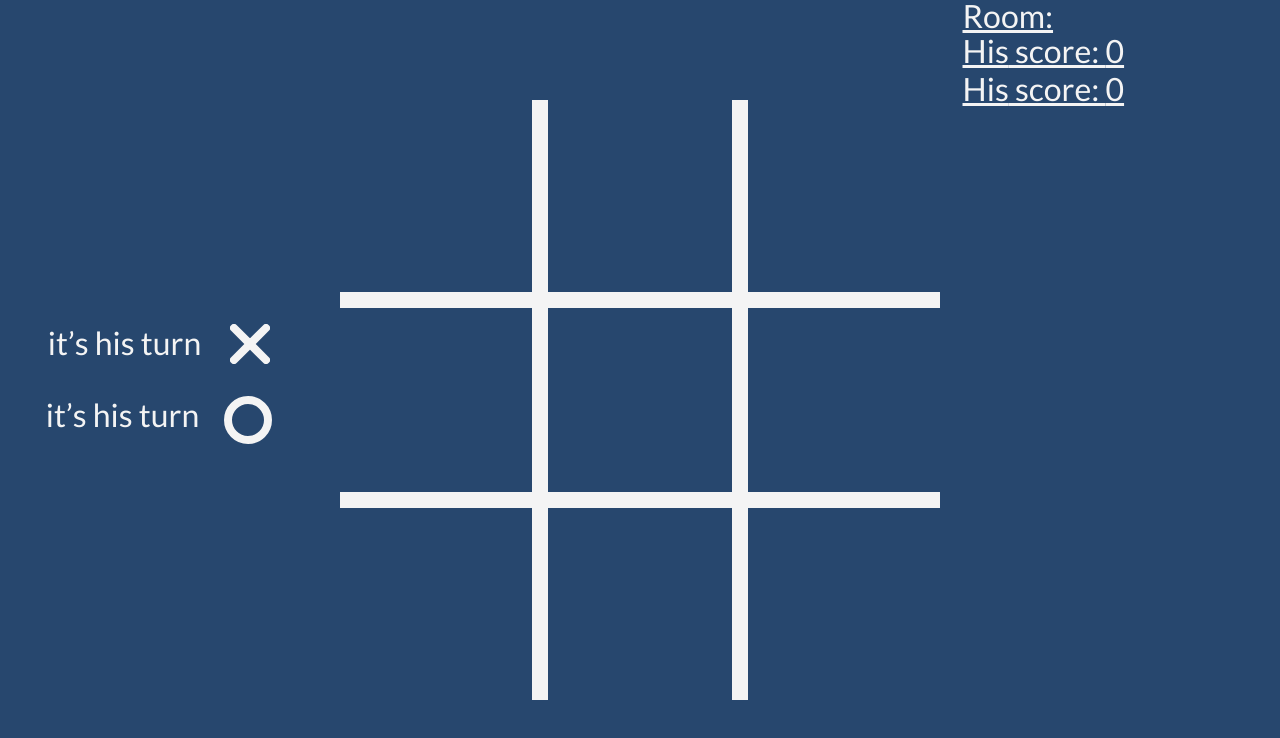
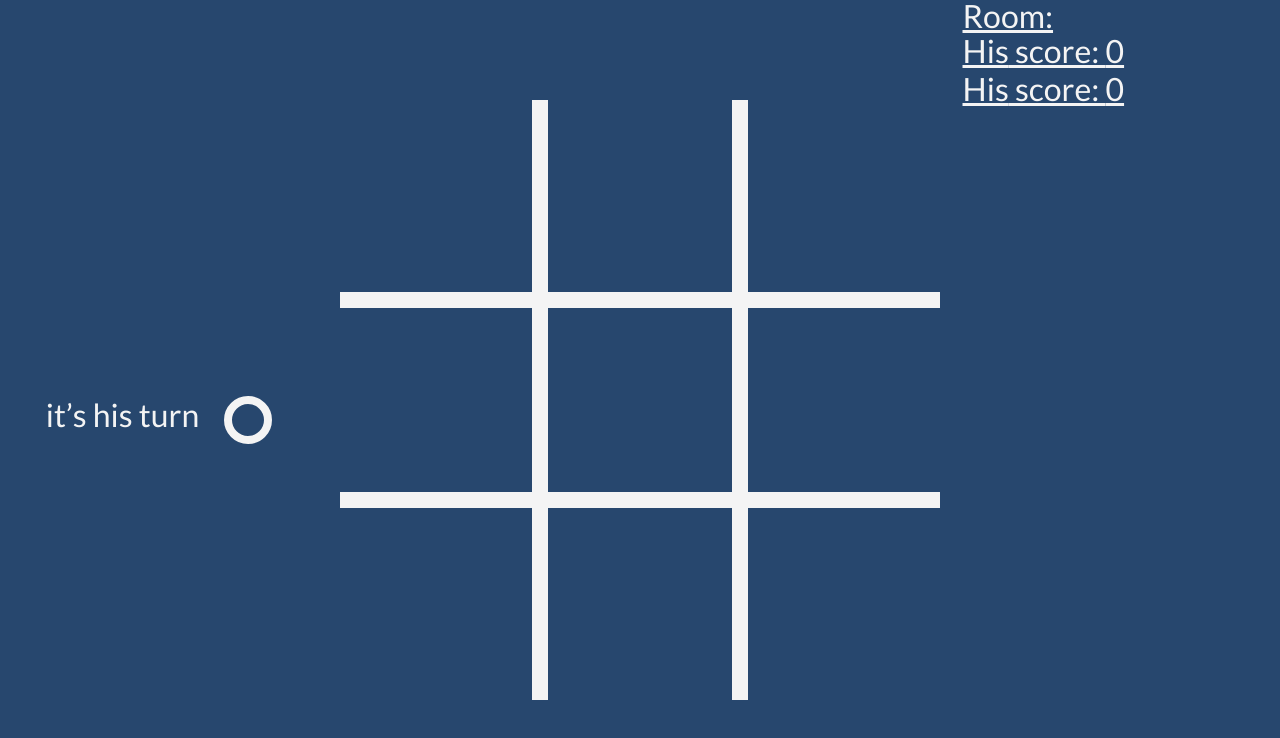
Before and after one commit to quentingrchr/tic-tac-toe-online, a React (Create React App) app: page /game in a window 1280 px wide. Shown: the top 738 px of the page. Built offline with nearby package versions, Linux system fonts and the light colour scheme; no server answers.

Commit message:
:bug: fix opacity

```diff
--- a/src/components/turns/turns.styles.scss
+++ b/src/components/turns/turns.styles.scss
@@ -1,6 +1,6 @@
 .turns {
   .turn {
-    opacity: 1;
+    opacity: 0;
     width: 100%;
     font-style: normal;
     font-size: 32px;
```
